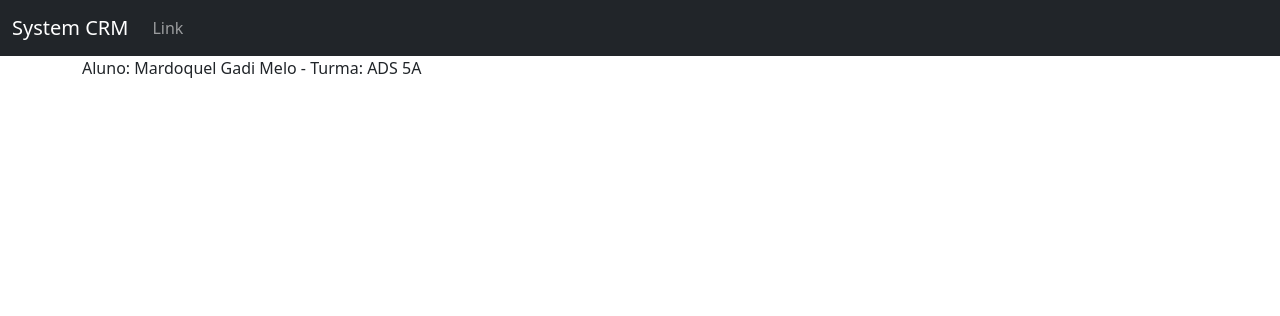
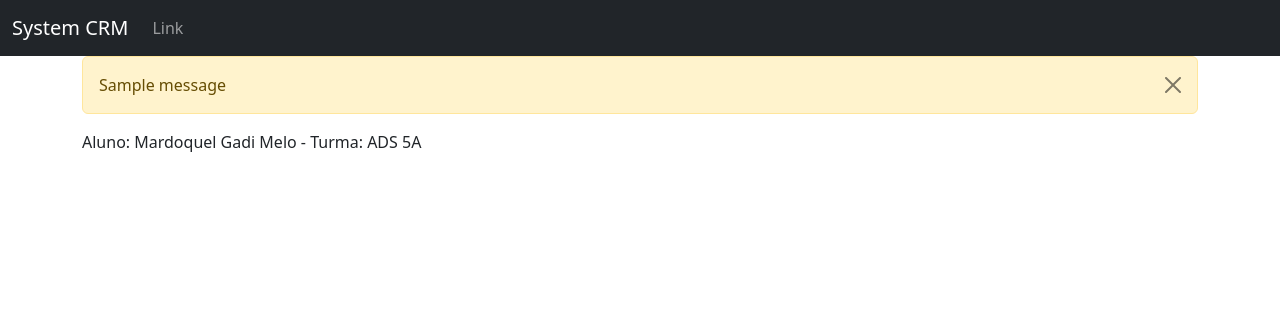
Before and after one commit to Mardoquel/project-impacta-crm, a Django app: template projectcrm/templates/home.html in a window 1280 px wide. Shown: the top 316 px of the page. Run offline with Django 4.2, Linux system fonts and the light colour scheme; the template is opened without the code that fills it, so the values that code supplies are empty; tables that the repository leaves empty hold one stand-in row (values such as "Sample post"); one stand-in notice (Sample message) is shown; parts of the project's set-up code (start-up, migrations or seed data) failed here and were passed over.

Commit message:
Adicionando pop-up de messagem ao fazer login

```diff
--- a/projectcrm/templates/base.html
+++ b/projectcrm/templates/base.html
@@ -11,8 +11,17 @@
   <body>
     {% include 'navigator-bar.html' %}
     <div class="container">
-        {% block content %}
-        {% endblock %}
+      {% if messages %}
+        {% for message in messages %}
+        <div class="alert alert-warning alert-dismissible fade show" role="alert">
+          {{ message }}
+          <button type="button" class="btn-close" data-bs-dismiss="alert" aria-label="Close"></button>
+        </div>
+        {% endfor %}
+      {% endif %}
+
+      {% block content %}
+      {% endblock %}
     </div>
 
     <script src="https://cdn.jsdelivr.net/npm/bootstrap@5.3.0-alpha3/dist/js/bootstrap.bundle.min.js" integrity="sha384-ENjdO4Dr2bkBIFxQpeoTz1HIcje39Wm4jDKdf19U8gI4ddQ3GYNS7NTKfAdVQSZe" crossorigin="anonymous"></script>
```
